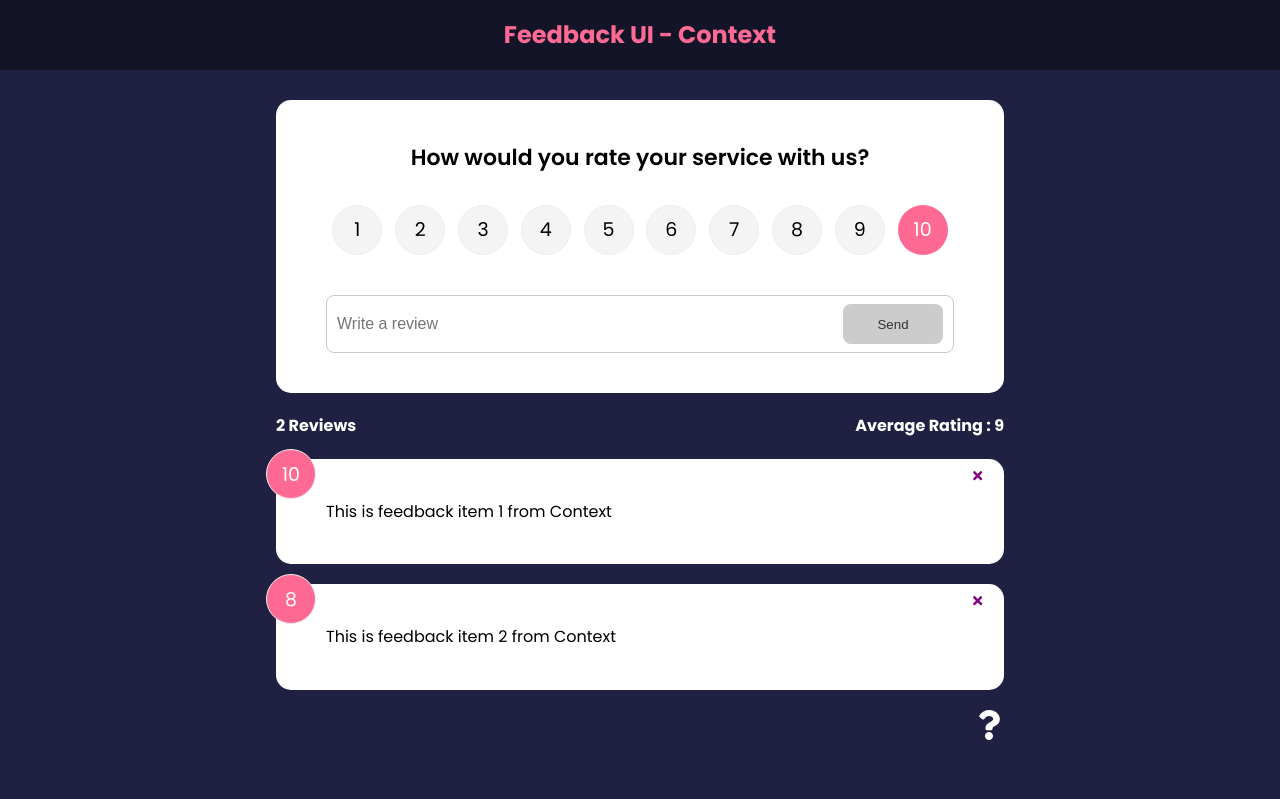
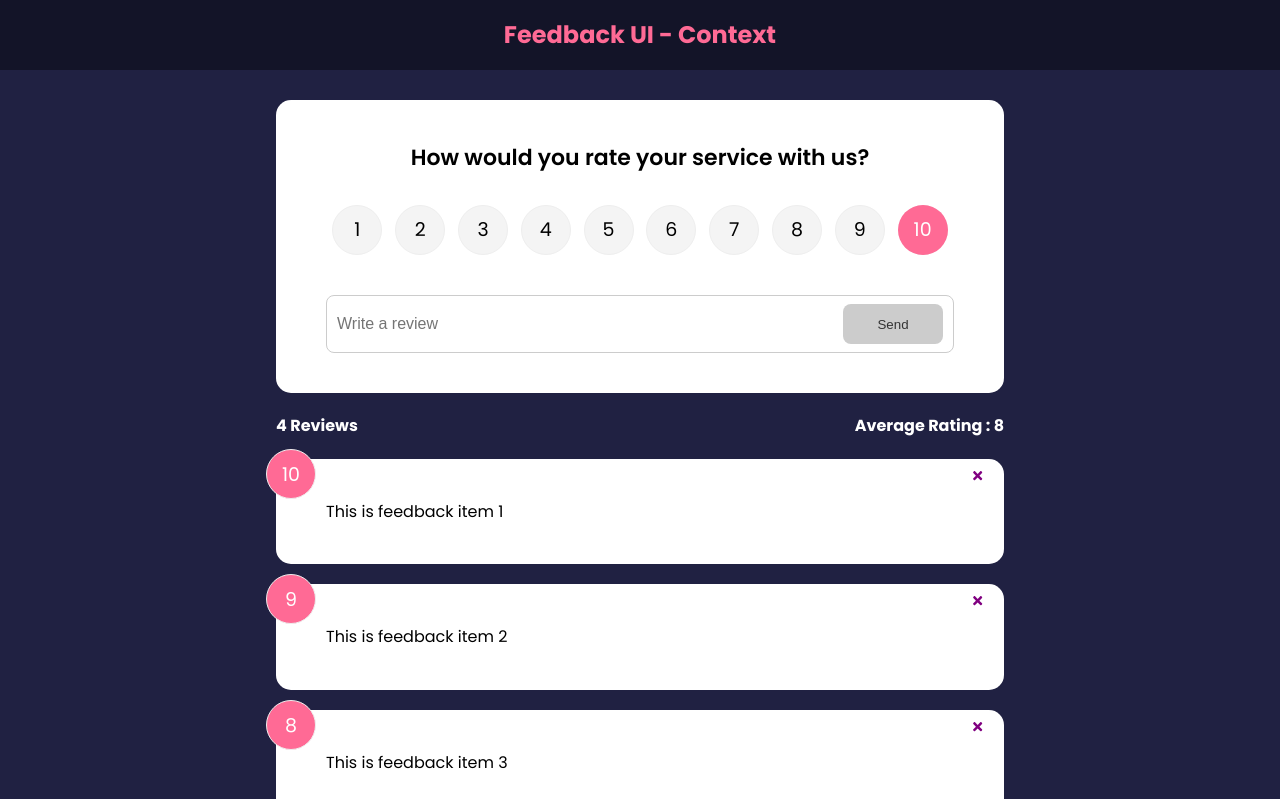
Before and after one commit to vrundanawal/Context-Api, a React (Create React App) app: page / in a window 1280 px wide. Shown: the top 799 px of the page. Built offline with nearby package versions, Linux system fonts and the light colour scheme.

Commit message:
moving the function to context api

```diff
--- a/src/App.js
+++ b/src/App.js
@@ -1,32 +1,15 @@
-import { v4 as uuidv4 } from "uuid";
 import { BrowserRouter as Router, Route, Routes } from "react-router-dom";
-import { useState } from "react";
+
 import FeedbackForm from "./components/FeedbackForm";
 import FeedbackList from "./components/FeedbackList";
 import FeedbackStats from "./components/FeedbackStats";
 import Header from "./components/Header";
 
-import FeedbackData from "./data/FeedbackData";
 import AboutPage from "./pages/AboutPage";
 import AboutIconLink from "./components/AboutIconLink";
 import { FeedbackProvider } from "./context/FeedbackContext";
 
 const App = () => {
-  const [feedback, setFeedBack] = useState(FeedbackData);
-
-  const addFeedback = (newFeedback) => {
-    newFeedback.id = uuidv4();
-    console.log(newFeedback);
-    setFeedBack([newFeedback, ...feedback]);
-  };
-
-  const deleteFeedback = (id) => {
-    console.log("app " + id);
-    if (window.confirm("Are you sure you want to delete?")) {
-      setFeedBack(feedback.filter((item) => item.id !== id));
-    }
-  };
-
   return (
     <FeedbackProvider>
       <Router>
@@ -38,9 +21,9 @@ const App = () => {
               path="/"
               element={
                 <>
-                  <FeedbackForm handleAdd={addFeedback} />
+                  <FeedbackForm />
                   <FeedbackStats />
-                  <FeedbackList handleDelete={deleteFeedback} />
+                  <FeedbackList />
                 </>
               }
             ></Route>
--- a/src/components/FeedbackForm.js
+++ b/src/components/FeedbackForm.js
@@ -1,13 +1,16 @@
-import React, { useState } from "react";
+import React, { useState, useContext } from "react";
+import feedbackContext from "../context/FeedbackContext";
 import RatingSelect from "./RatingSelect";
 import Button from "./shared/Button";
 import Card from "./shared/Card";
 
-const FeedbackForm = ({ handleAdd }) => {
+const FeedbackForm = () => {
   const [text, setText] = useState("");
   const [rating, setRating] = useState(10);
   const [btnDisabled, setBtnDisabled] = useState(true);
   const [message, setMessage] = useState("");
+
+  const { addFeedback } = useContext(feedbackContext);
 
   const handleTextChange = (e) => {
     //console.log(e.target.value);
@@ -32,7 +35,7 @@ const FeedbackForm = ({ handleAdd }) => {
         rating: rating,
       };
       //console.log(newFeedback);
-      handleAdd(newFeedback);
+      addFeedback(newFeedback);
       setText("");
     }
   };
--- a/src/components/FeedbackItem.js
+++ b/src/components/FeedbackItem.js
@@ -1,13 +1,15 @@
-import React from "react";
 import { FaTimes } from "react-icons/fa";
 import Card from "./shared/Card";
+import { useContext } from "react";
 import PropTypes from "prop-types";
+import feedbackContext from "../context/FeedbackContext";
 
-const FeedbackItem = ({ item, handleDelete }) => {
+const FeedbackItem = ({ item }) => {
+  const { deleteFeedback } = useContext(feedbackContext);
   return (
     <Card>
       <div className="num-display">{item.rating}</div>
-      <button className="close" onClick={() => handleDelete(item.id)}>
+      <button className="close" onClick={() => deleteFeedback(item.id)}>
         <FaTimes color="purple" />
       </button>
       <div className="text-display">{item.text}</div>
@@ -19,4 +21,4 @@ FeedbackItem.propTypes = {
   item: PropTypes.object.isRequired,
 };
 
-export default FeedbackItem;;
+export default FeedbackItem;
--- a/src/components/FeedbackList.js
+++ b/src/components/FeedbackList.js
@@ -4,7 +4,7 @@ import FeedbackItem from "./FeedbackItem";
 
 import feedbackContext from "../context/FeedbackContext";
 
-const FeedbackList = ({ handleDelete }) => {
+const FeedbackList = () => {
   const { feedback } = useContext(feedbackContext);
   //console.log(feedback);
   if (!feedback || feedback.length === 0) {
@@ -31,11 +31,7 @@ const FeedbackList = ({ handleDelete }) => {
             animate={{ opacity: 1 }}
             exit={{ opacity: 0 }}
           >
-            <FeedbackItem
-              key={item.id}
-              item={item}
-              handleDelete={handleDelete}
-            />
+            <FeedbackItem key={item.id} item={item} />
           </motion.div>
         ))}
       </AnimatePresence>
--- a/src/context/FeedbackContext.js
+++ b/src/context/FeedbackContext.js
@@ -1,22 +1,28 @@
+import { v4 as uuidv4 } from "uuid";
 import { createContext, useState } from "react";
+import FeedbackData from "../data/FeedbackData";
 
 const feedbackContext = createContext();
 
 export const FeedbackProvider = ({ children }) => {
-  const [feedback, setFeedback] = useState([
-    {
-      id: 1,
-      rating: 10,
-      text: "This is feedback item 1 from Context ",
-    },
-    {
-      id: 2,
-      rating: 8,
-      text: "This is feedback item 2 from Context ",
-    },
-  ]);
+  const [feedback, setFeedBack] = useState(FeedbackData);
+
+  const deleteFeedback = (id) => {
+    console.log("app " + id);
+    if (window.confirm("Are you sure you want to delete?")) {
+      setFeedBack(feedback.filter((item) => item.id !== id));
+    }
+  };
+
+  const addFeedback = (newFeedback) => {
+    newFeedback.id = uuidv4();
+    console.log(newFeedback);
+    setFeedBack([newFeedback, ...feedback]);
+  };
   return (
-    <feedbackContext.Provider value={{ feedback: feedback }}>
+    <feedbackContext.Provider
+      value={{ feedback: feedback, deleteFeedback, addFeedback }}
+    >
       {children}
     </feedbackContext.Provider>
   );
```
